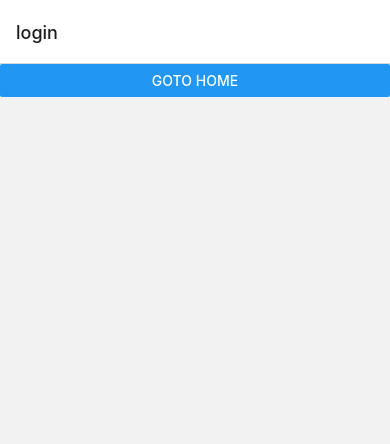
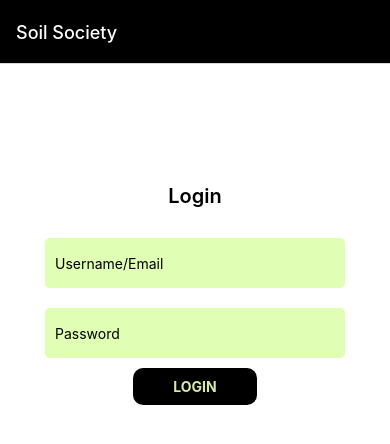
Before and after one commit to combo666/soilSociety, a React Native app in the folder frontEnd/: screen /login in a window 390 px wide. Shown: the top 444 px of the page. Built offline with nearby package versions, Linux system fonts and the light colour scheme.

Commit message:
configured login page

```diff
--- a/frontEnd/src/navigations/AuthNavigator.tsx
+++ b/frontEnd/src/navigations/AuthNavigator.tsx
@@ -31,6 +31,15 @@ function AuthNavigator() {
       <Stack.Screen
         name="login"
         component={LoginScreen}
+        options={({route}) => ({
+          headerTintColor: "white",
+          // headerBackTitle: 'Back',
+          headerBackTitleVisible: false,
+          headerStyle: {
+            backgroundColor: "black",
+          },
+          title: "Soil Society",
+        })}
       />
       <Stack.Screen name="register" component={RegisterScreen} />
       <Stack.Screen
--- a/frontEnd/src/screens/Auth/LoginScreen.tsx
+++ b/frontEnd/src/screens/Auth/LoginScreen.tsx
@@ -1,19 +1,59 @@
 import React from "react";
-import {View, Text, StyleSheet, Button} from 'react-native';
+import {View, Text, StyleSheet, Button, TouchableOpacity, TextInput} from 'react-native';
 import { useNavigation } from "@react-navigation/native";
 
 
 const LoginScreen = () =>{
     const navigation = useNavigation();
     return(
-        <View>
-            <Button title="goto home" onPress={()=> navigation.navigate('home')}/>
+        <View style={styles.container}>
+            <Text style={styles.textStyle}> Login </Text>
+            <TextInput style={styles.textInputStyle} placeholder="Username/Email"/>
+            <TextInput style={styles.textInputStyle} placeholder="Password" textContentType="password"/>
+            <TouchableOpacity style={styles.buttonStyle} onPress={()=> navigation.navigate('home')}>
+                <Text style={styles.buttonText}>Login</Text>
+            </TouchableOpacity>
+            {/* <Button title="goto home" onPress={()=> navigation.navigate('home')}/> */}
         </View>
     );
 };
 
 const styles = StyleSheet.create({
-
+    container:{
+        alignItems:'center',
+        backgroundColor:"white",
+        height:'100%',
+        paddingVertical: 100
+    },
+    textStyle:{
+        marginVertical: 20,
+        fontSize: 20,
+        fontWeight: '600',
+        alignSelf:'center'
+    },
+    textInputStyle:{
+        padding: 10,
+        height: 50,
+        width: 300,
+        borderRadius: 5,
+        backgroundColor: '#E0FFB4',
+        color: 'black',
+        alignSelf: 'center',
+        marginVertical: 10
+    },
+    buttonStyle:{
+        backgroundColor: 'black',
+        textAlign:"center",
+        paddingHorizontal: 40,
+        paddingVertical: 10,
+        fontWeight:"700",
+        borderRadius: 10
+    },
+    buttonText:{
+        textTransform: 'uppercase',
+        color:"#D8E9A8",
+        fontWeight: '700'
+    }
 });
 
 export default LoginScreen;
```
